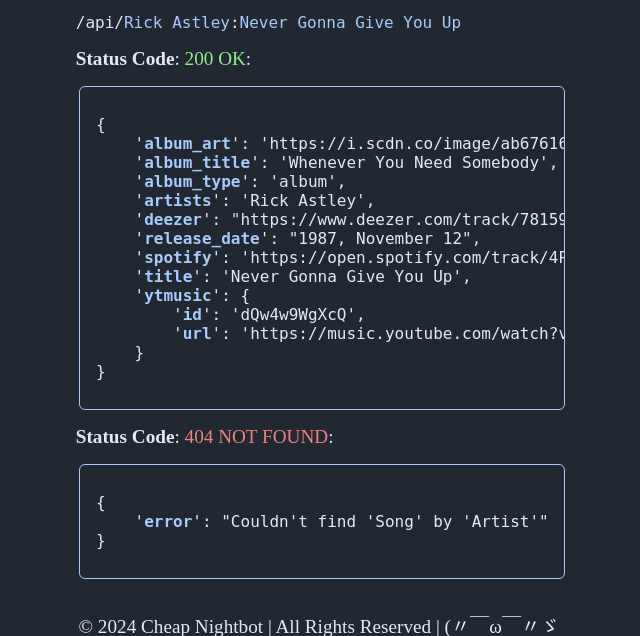
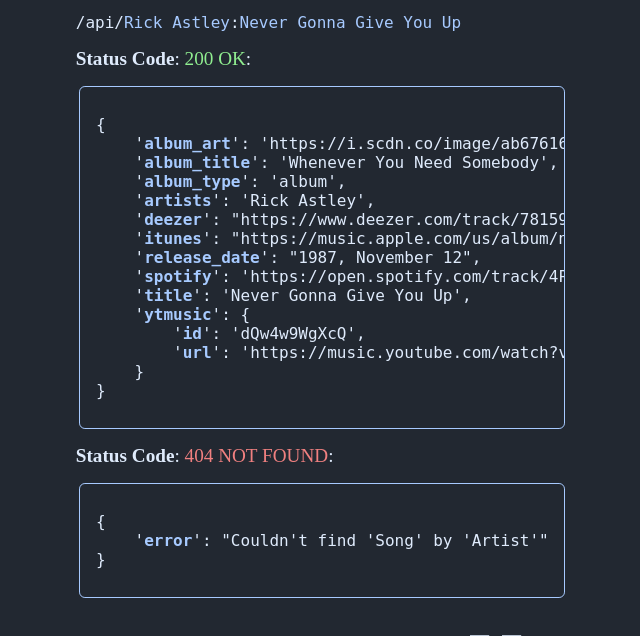
Before and after one commit to CheapNightbot/yutify, a Flask app: page /docs in a window 1280 px wide. Shown: the part 531-1167 px from the top of the page, without its empty margins (321-961 px from the left). Run offline with Flask 3, Linux system fonts and the light colour scheme; some web fonts are replaced.

Commit message:
📑 Update docs.html

```diff
--- a/templates/docs.html
+++ b/templates/docs.html
@@ -40,6 +40,7 @@
     '<b class="var">album_type</b>': 'album',
     '<b class="var">artists</b>': 'Rick Astley',
     '<b class="var">deezer</b>': "https://www.deezer.com/track/781592622",
+    '<b class="var">itunes</b>': "https://music.apple.com/us/album/never-gonna-give-you-up-2022-remaster/1612648318?i=1612648319&uo=4",
     '<b class="var">release_date</b>': "1987, November 12",
     '<b class="var">spotify</b>': 'https://open.spotify.com/track/4PTG3Z6ehGkBFwjybzWkR8',
     '<b class="var">title</b>': 'Never Gonna Give You Up',
```
